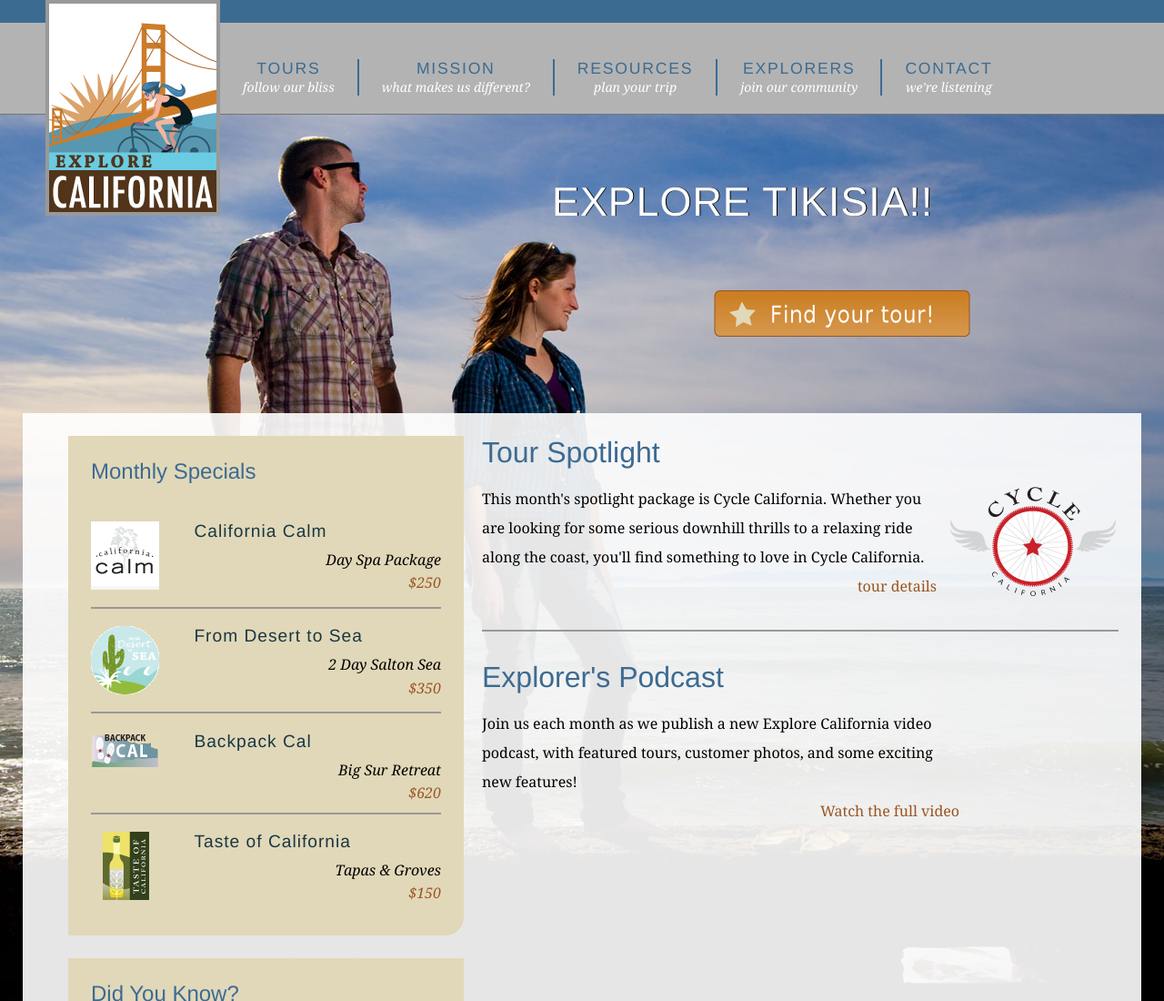
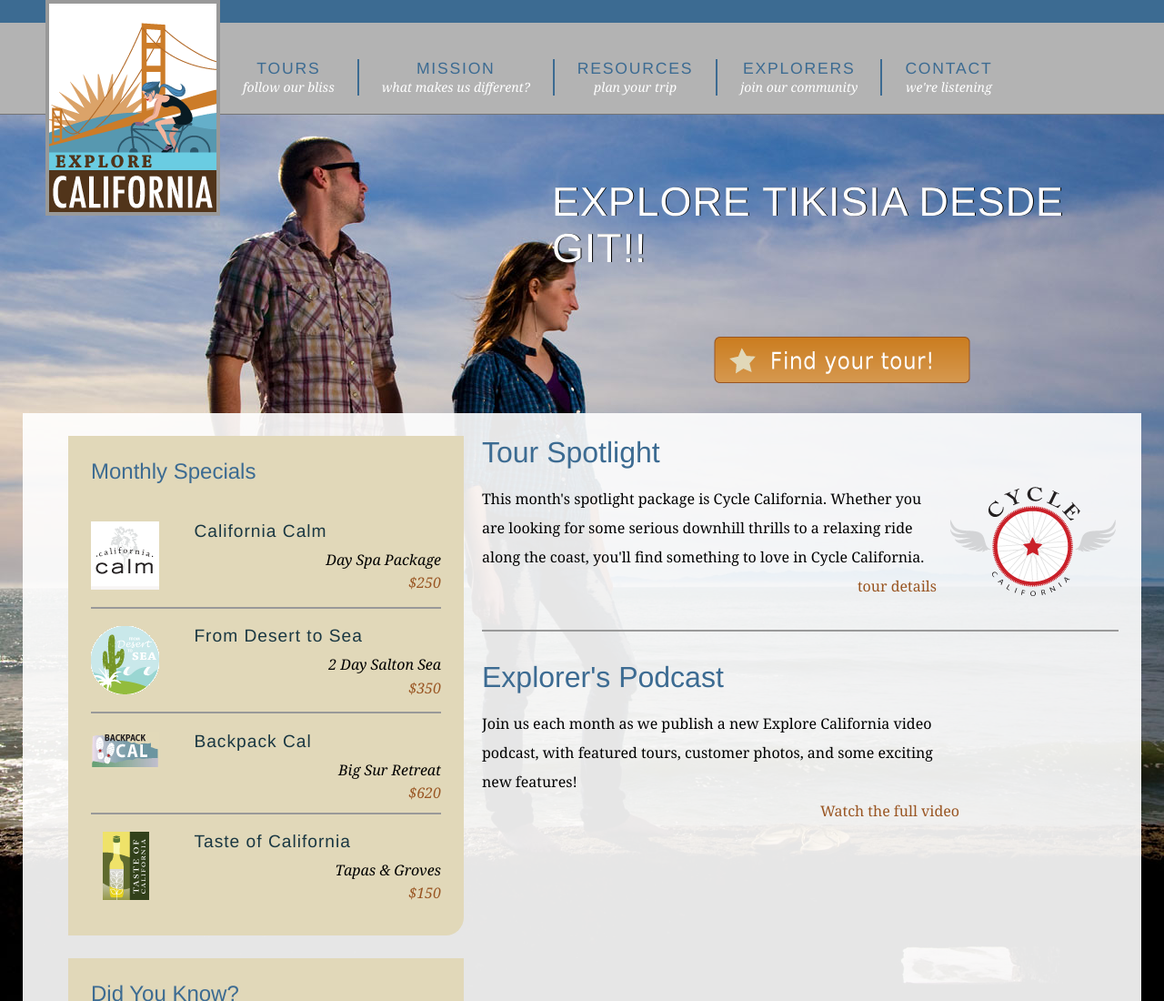
Before and after one commit to arielcr/explore_california, a plain HTML site: page index.html in a window 1280 px wide. Shown: the top 1100 px of the page at 91% size. Drawn offline with Linux system fonts and the light colour scheme.

Commit message:
Index modificado

```diff
--- a/index.html
+++ b/index.html
@@ -55,7 +55,7 @@
       </div>
 
       <div id="actionCall">
-        <h1>EXPLORE TIKISIA!!</h1>
+        <h1>EXPLORE TIKISIA DESDE GIT!!</h1>
         <a href="tours.html" title="Find your tour!"><h2>Find your tour</h2></a>
       </div>
 
```
